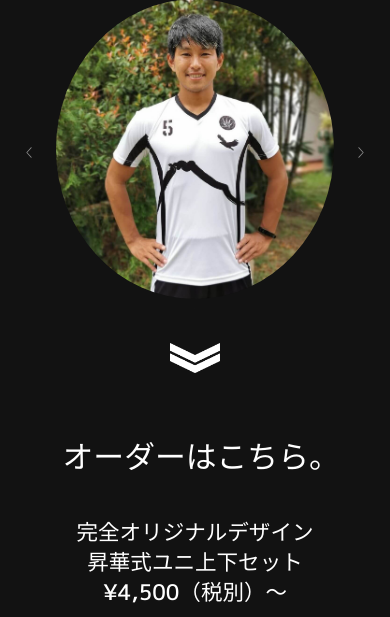
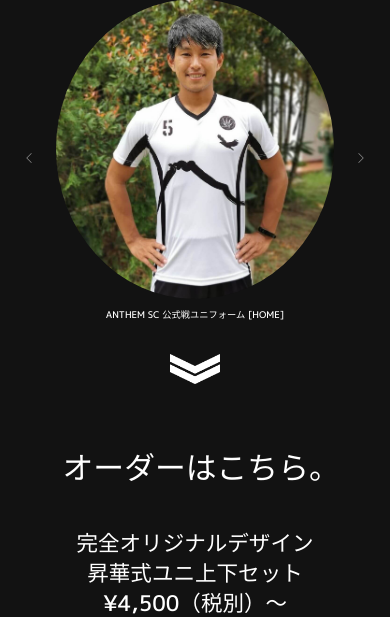
Before and after one commit to janjunjohn/ambicion_old, a Flask app: page / in a window 390 px wide. Shown: the part 167-784 px from the top of the page. Run offline with Flask 2, Linux system fonts and the light colour scheme; some libraries are stand-ins or nearby versions.

Commit message:
fix code: styles.css

```diff
--- a/static/css/styles.css
+++ b/static/css/styles.css
@@ -598,10 +598,6 @@ nav {
         width: 35rem;
     }
 
-    .gallery-text {
-        font-size: 0.03rem;
-    }
-
     #order-section {
         padding: 1rem 11rem 0 11rem;
     }
```
